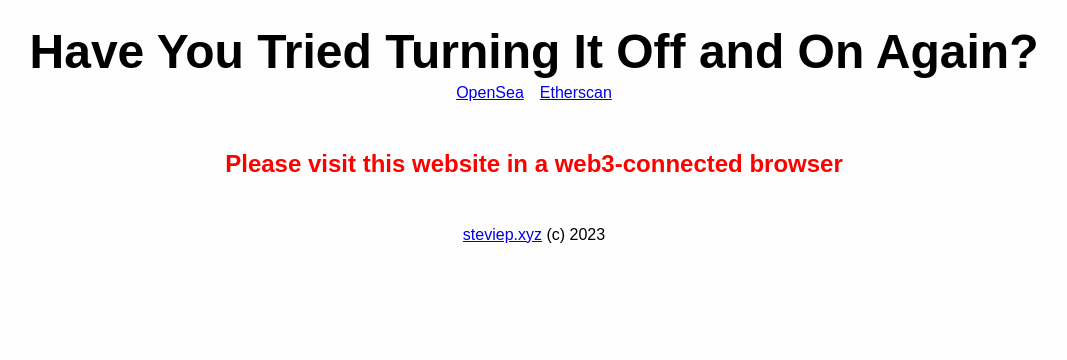
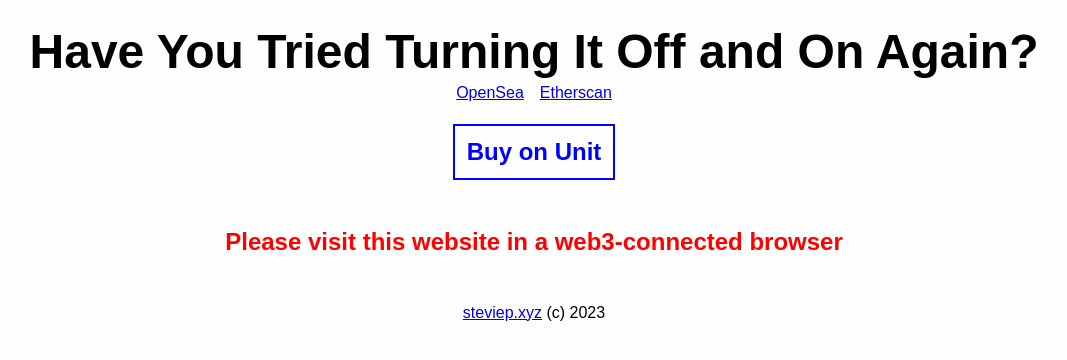
Before and after one commit to scyclow/offon, a website: page docs/index.html in a window 1280 px wide. Shown: the whole page, without its empty margins (106-1173 px from the left). Drawn offline with Linux system fonts and the light colour scheme.

Commit message:
add buy link

```diff
--- a/docs/index.html
+++ b/docs/index.html
@@ -162,6 +162,20 @@
   <nav>
     <a href="https://opensea.io/assets/ethereum/0xa860d381a193a0811c77c8fcd881b3e9f245a419/0" target="_blank" rel="nofollow">OpenSea</a>
     <a href="https://etherscan.io/address/0xA860D381A193A0811C77c8FCD881B3E9F245A419" target="_blank" rel="nofollow">Etherscan</a>
+  </nav>
+  <nav>
+    <h2>
+      <a href="https://unitlondon.com/nfts/have-you-tried-turning-it-off-and-on-again/" target="_blank" rel="nofollow" style="
+        text-decoration: none;
+        color: #00f;
+        display: inline-block;
+        margin-top: 0.25em;
+        padding: 0.5em;
+        border: 2px solid;
+      ">
+        Buy on Unit
+      </a>
+    </h2>
   </nav>
 </header>
 <main>
```
